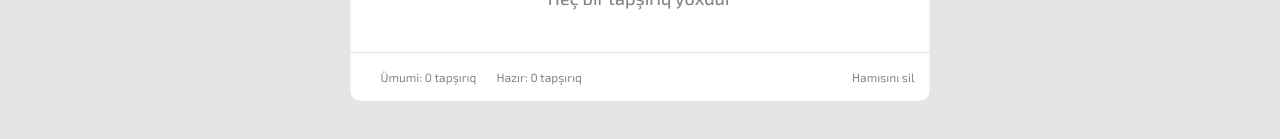
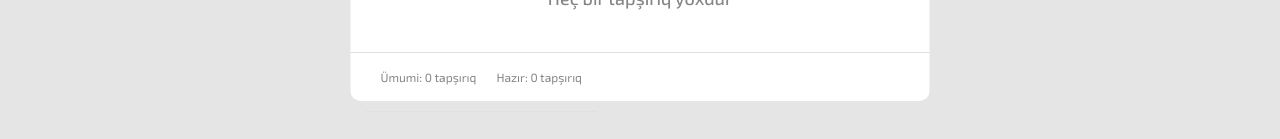
Before and after one commit to alasgar88/to-do-list-app, a React (Create React App) app: page / in a window 1280 px wide. Shown: the part 515-654 px from the top of the page. Built offline with nearby package versions, Linux system fonts and the light colour scheme; a web font is replaced by a local one.

Commit message:
Update TaskList.js

```diff
--- a/src/components/TaskList.js
+++ b/src/components/TaskList.js
@@ -35,6 +35,7 @@ const TaskList = () => {
           <span className='doneTask'>{`Hazır: ${doneTask} tapşırıq`}</span>
         </div>
         <div className='clear-all'>
+          {generalTask ? (
             <span
               className='clear-all-btn'
               onClick={() => {
@@ -44,6 +45,7 @@ const TaskList = () => {
             >
               Hamısını sil
             </span>
+          ) : null}
         </div>
       </div>
     </div>
```
Lines whose indentation alone changed are shown as unchanged.
